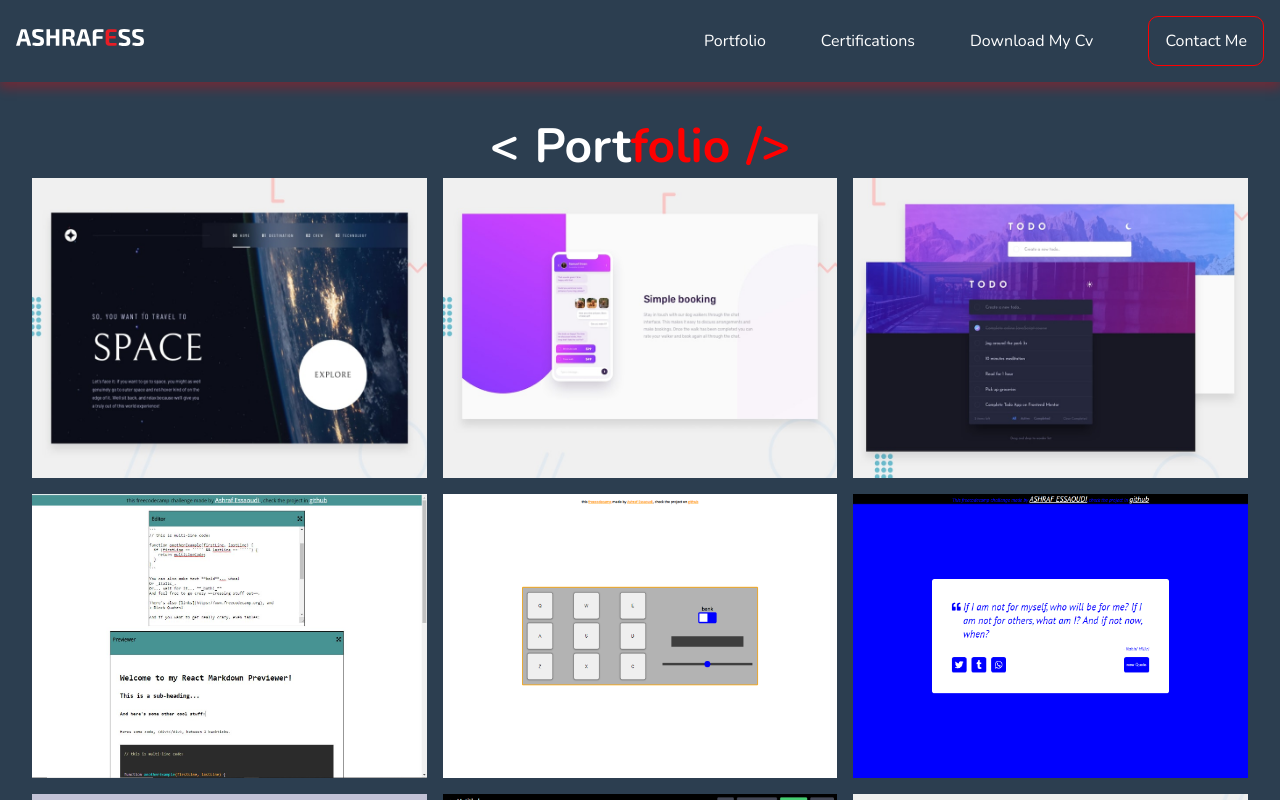
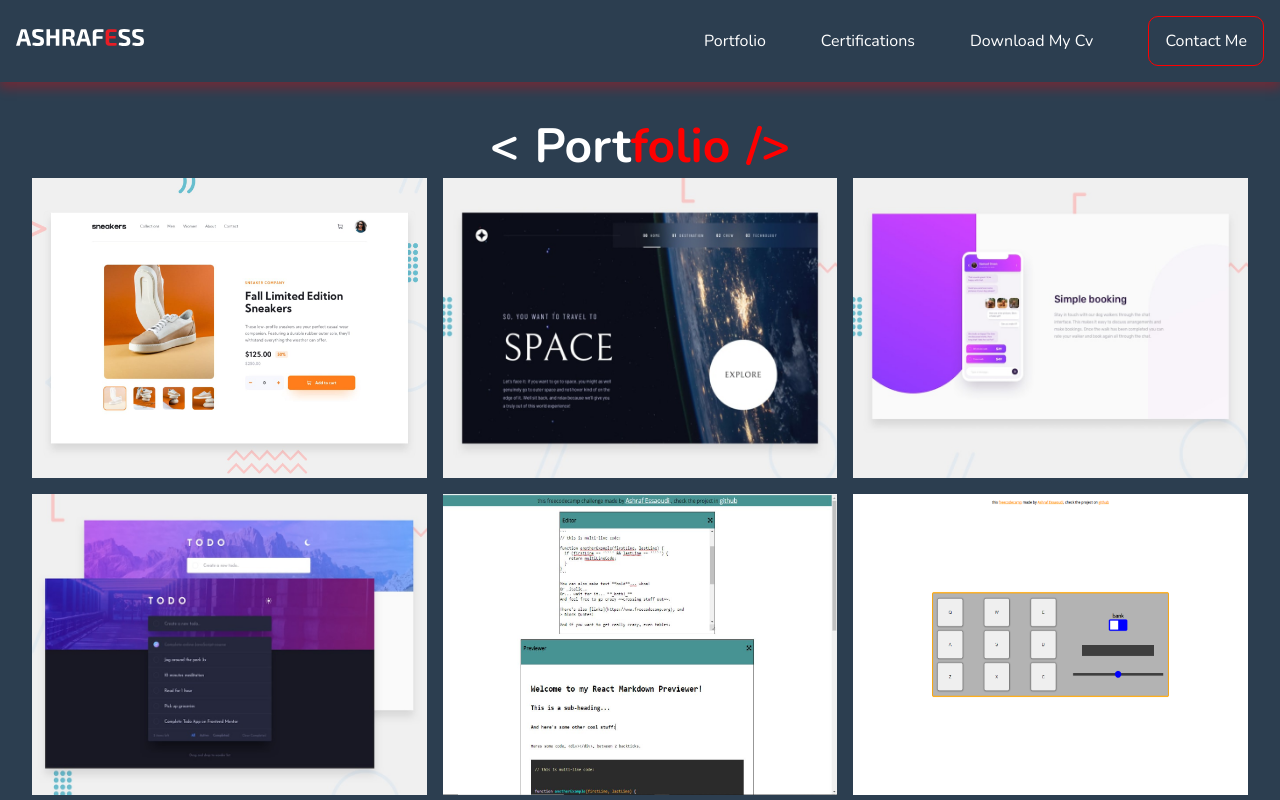
Before and after one commit to ashrafess00/My-Portfolio-React, a React (Create React App) app: page /portfolio in a window 1280 px wide. Shown: the top 800 px of the page. Built offline with nearby package versions, Linux system fonts and the light colour scheme; the HTML template or start-up script is replaced by a standard one.

Commit message:
added a website

```diff
--- a/src/Objects/ProjectsTwo.js
+++ b/src/Objects/ProjectsTwo.js
@@ -8,8 +8,15 @@ import reactCalc from "../images/portfolio/calcReact.png";
 import jsDoc from "../images/portfolio/jsDoc.png";
 import faqAcordion from "../images/portfolio/faqAcordion.jpg";
 import blogr from "../images/portfolio/blogr.jpg";
+import ecommercePage from "../images/portfolio/ecommercePage.jpg";
 
 export const projects = [
+  {
+    id: "ecommerce",
+    image: ecommercePage,
+    info: `frontend mentor challenge made with reactjs , i used sass and redux`,
+    link: "https://ecommerce-page-nf.netlify.app/",
+  },
   {
     id: "Space Tourism",
     image: spaceTourism,
```
Also changed, not shown: src/images/portfolio/ecommercePage.jpg (added).
